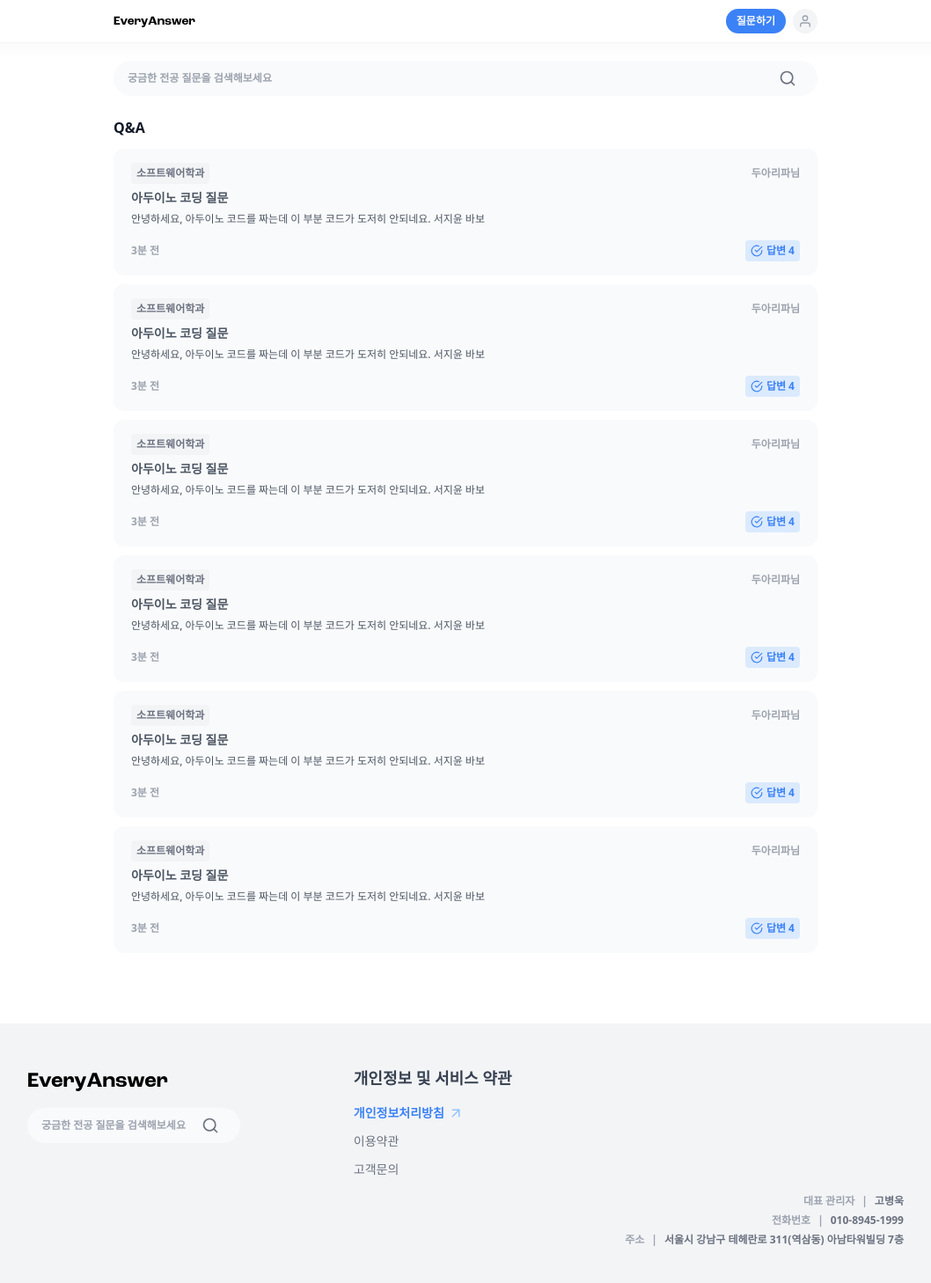
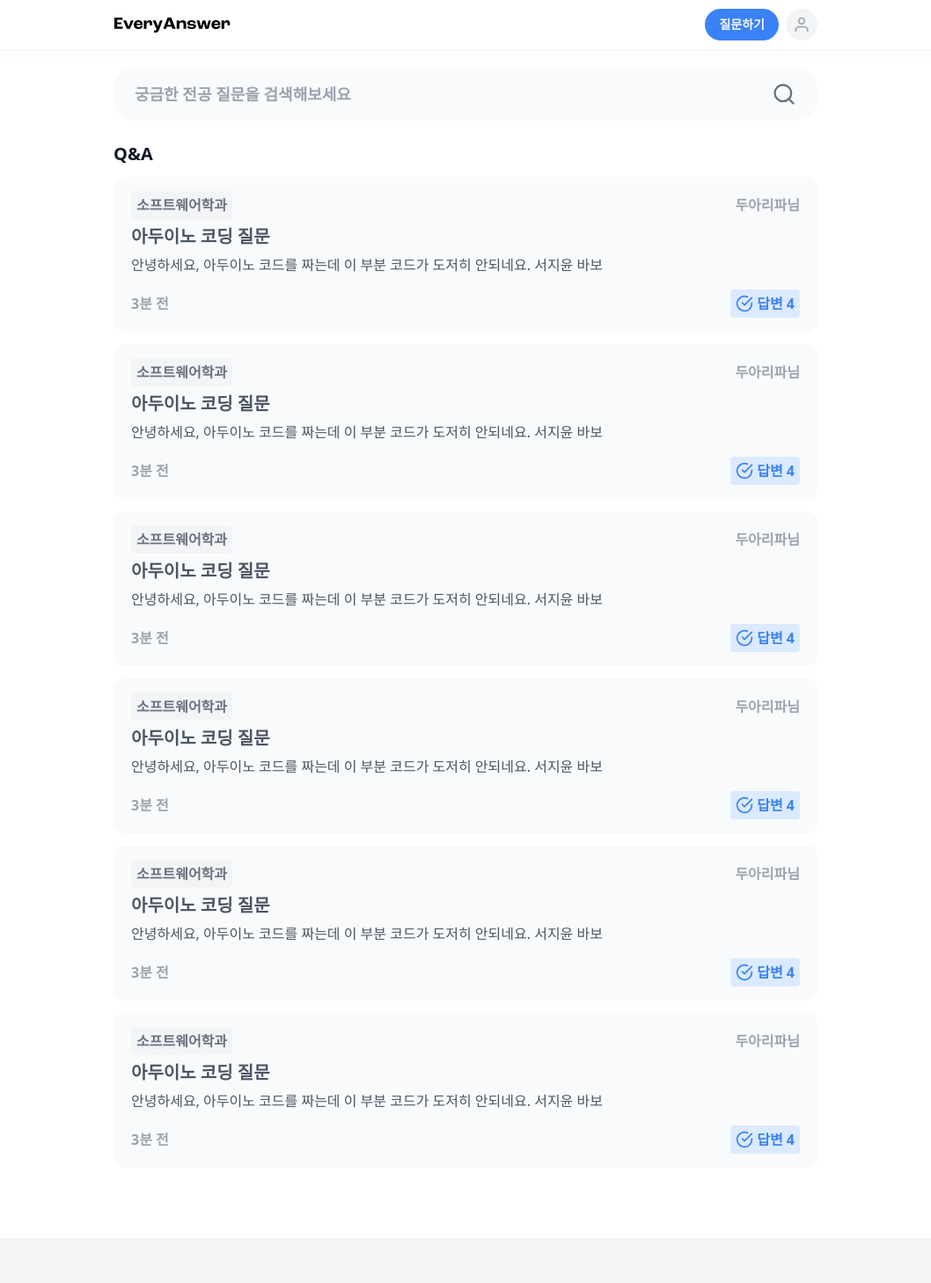
Before and after one commit to kohj1018/Every-Answer-Front-Web, a Next.js app: page / in a window 1280 px wide. Shown: the top 1458 px of the page at 88% size, without its empty margins (111-1169 px from the left). Built offline with nearby package versions, Linux system fonts and the light colour scheme; a web font is replaced by a local one.

Commit message:
[fix][EA-42] 폰트 크기 및 레이아웃 디자인 수정

```diff
--- a/components/common/QuestionPreview.tsx
+++ b/components/common/QuestionPreview.tsx
@@ -7,21 +7,21 @@ function QuestionPreview() {
     <Link href='/' className='block px-5 py-4 rounded-xl bg-gray-50'>
       <header className='flex items-center justify-between'>
         <DeptClassTag />
-        <p className='text-xs font-semibold text-gray-400'>두아리파님</p>
+        <p className='text-sm font-semibold text-gray-400 lg:text-base'>두아리파님</p>
       </header>
 
       <article className='mt-1.5 space-y-1.5'>
-        <h1 className='text-sm font-semibold text-gray-600'>아두이노 코딩 질문</h1>
-        <p className='text-xs font-medium text-gray-600 truncate'>
+        <h1 className='text-lg font-semibold text-gray-600 lg:text-xl'>아두이노 코딩 질문</h1>
+        <p className='text-base font-medium text-gray-600 truncate'>
           안녕하세요, 아두이노 코드를 짜는데 이 부분 코드가 도저히 안되네요. 서지윤 바보
         </p>
       </article>
 
-      <footer className='mt-4 flex items-center justify-between'>
-        <p className='text-xs font-semibold text-gray-400'>3분 전</p>
+      <footer className='mt-4 flex items-center justify-between font-semibold'>
+        <p className='text-sm text-gray-400 lg:text-base'>3분 전</p>
         <div className='px-1.5 py-1 flex items-center space-x-1 rounded bg-blue-100 text-blue-500'>
-          <CheckCircle className='w-3.5 h-3.5' />
-          <p className='text-xs font-semibold text-blue-500'>답변 4</p>
+          <CheckCircle className='w-[1.125rem] h-[1.125rem] lg:w-5 lg:h-5' />
+          <p className='text-base text-blue-500'>답변 4</p>
         </div>
       </footer>
     </Link>
--- a/components/layout/MainFooter.tsx
+++ b/components/layout/MainFooter.tsx
@@ -1,7 +1,7 @@
 import Image from 'next/image'
 import mainLogo from '../../public/mainLogo.svg'
 import SearchBtn from './SearchBtn'
-import { ArrowUpRight } from 'react-feather'
+import { ArrowUpRight, Search } from 'react-feather'
 import Link from 'next/link'
 
 function MainFooter() {
@@ -21,9 +21,13 @@ function MainFooter() {
             alt='메인 로고'
           />
         </div>
-        <div className='hidden lg:block'>
-          <SearchBtn />
-        </div>
+        <Link
+          href='/'
+          className='hidden w-full pl-6 pr-4 py-3 items-center justify-between rounded-3xl bg-gray-50 lg:flex'
+        >
+          <p className='text-xs font-semibold text-gray-400'>궁금한 전공 질문을 검색해보세요</p>
+          <Search className='w-5 h-5 text-gray-500' />
+        </Link>
       </article>
 
       <article className={'w-full space-y-4' + ' lg:w-fit'}>
--- a/components/layout/MainHeader.tsx
+++ b/components/layout/MainHeader.tsx
@@ -9,7 +9,7 @@ function MainHeader() {
       className={'w-full px-5 py-2.5 flex items-center justify-between bg-white border-b border-gray-100 shadow-sm-custom'
     + ' lg:mainWidthLimit'}
     >
-      <Link href='/' className='relative w-[5.8125rem] h-[1.25rem]'>
+      <Link href='/' className='relative w-[6.6875rem] h-[1.5rem] lg:w-[8.3125rem] lg:h-[1.875rem]'>
         <Image
           src={mainLogo}
           fill
@@ -19,11 +19,11 @@ function MainHeader() {
       </Link>
 
       <section className='flex items-center space-x-2'>
-        <button className='px-3 py-1.5 rounded-3xl bg-blue-500 text-xs font-semibold text-gray-50'>
+        <button className='px-3 py-1.5 rounded-3xl bg-blue-500 text-sm font-semibold text-gray-50 lg:px-4 lg:py-2'>
           질문하기
         </button>
-        <button className='p-1.5 bg-gray-100 rounded-full'>
-          <User className='w-4 h-4 text-gray-400' />
+        <button className='p-2 bg-gray-100 rounded-full'>
+          <User className='w-4 h-4 text-gray-400 lg:w-5 lg:h-5' />
         </button>
       </section>
     </header>
--- a/components/layout/SearchBtn.tsx
+++ b/components/layout/SearchBtn.tsx
@@ -5,10 +5,11 @@ function SearchBtn() {
   return (
     <Link
       href='/'
-      className='w-full pl-4 pr-6 py-2.5 flex items-center justify-between rounded-3xl bg-gray-50'
+      className={'w-full px-6 py-3 flex items-center justify-between rounded-3xl bg-gray-50'
+    + ' lg:px-6 lg:py-4'}
     >
-      <p className='text-xs font-semibold text-gray-400'>궁금한 전공 질문을 검색해보세요</p>
-      <Search className='w-5 h-5 text-gray-500' />
+      <p className='text-base font-semibold text-gray-400 lg:text-lg'>궁금한 전공 질문을 검색해보세요</p>
+      <Search className='w-5 h-5 text-gray-500 lg:w-7 lg:h-7' />
     </Link>
   )
 }
--- a/components/tag/DeptClassTag.tsx
+++ b/components/tag/DeptClassTag.tsx
@@ -1,6 +1,6 @@
 function DeptClassTag() {
   return (
-    <span className='px-1.5 py-1 rounded bg-gray-100 text-center text-xs font-semibold text-gray-500'>
+    <span className='px-1.5 py-1 rounded bg-gray-100 text-center text-base font-semibold text-gray-500'>
       소프트웨어학과
     </span>
   )
--- a/pages/index.tsx
+++ b/pages/index.tsx
@@ -15,14 +15,14 @@ const Home: NextPage = () => {
         {/* 메인 피드 */}
         <div className='space-y-3'>
           <header className='flex items-center justify-between'>
-            <h2 className='text-base font-semibold text-gray-900'>Q&A</h2>
+            <h2 className='text-xl font-semibold text-gray-900'>Q&A</h2>
             {/*<button className='pl-3 pr-1.5 py-1 flex items-center rounded bg-white border border-gray-200'>*/}
             {/*  <p className='text-xs font-semibold text-gray-400'>최신순</p>*/}
             {/*  <ChevronDown className='w-3.5 h-3.5 text-gray-400' />*/}
             {/*</button>*/}
           </header>
 
-          <section className='space-y-2.5'>
+          <section className='space-y-2.5 lg:space-y-3.5'>
             <QuestionPreview />
             <QuestionPreview />
             <QuestionPreview />
```
